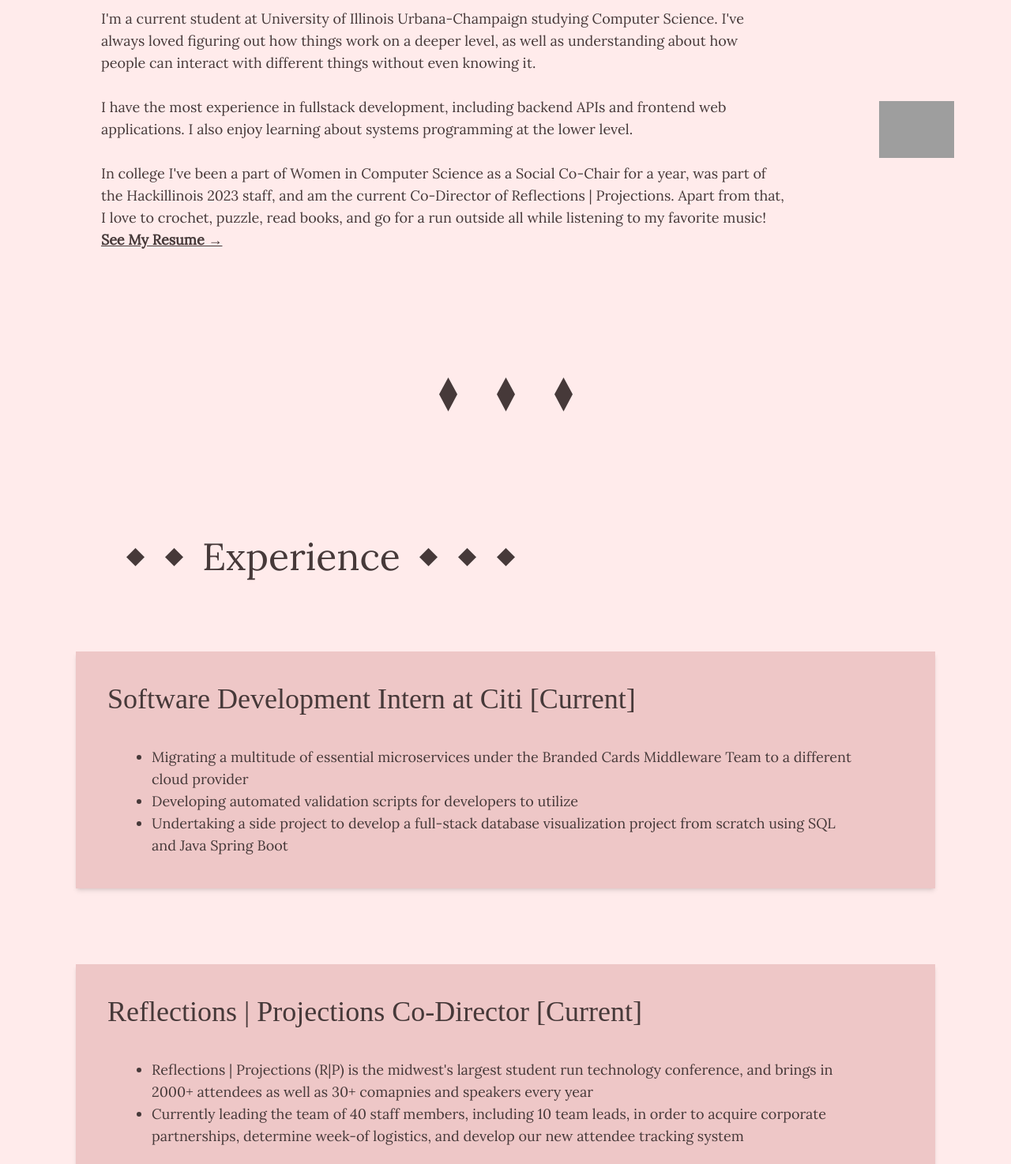
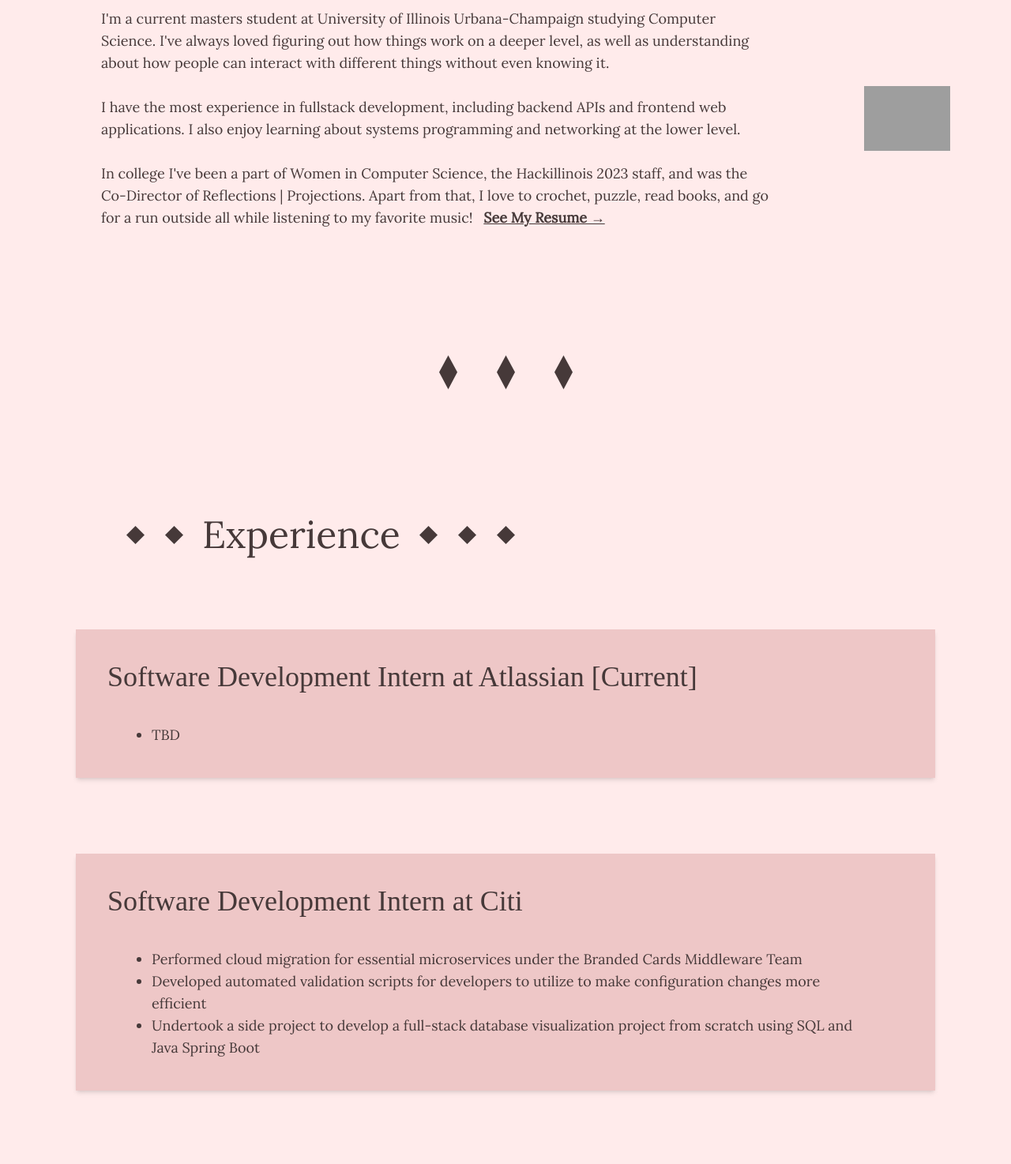
Before and after one commit to inolasv/inolasv.github.io, a React app: page / in a window 1280 px wide. Shown: the part 302-1776 px from the top of the page at 79% size. Built offline with nearby package versions, Linux system fonts and the light colour scheme; grey boxes are pictures that could not be loaded; a web font is replaced by a local one.

Commit message:
updates 5/16/24

```diff
--- a/public/index.html
+++ b/public/index.html
@@ -1,6 +1,5 @@
 <!DOCTYPE html>
 <html lang="en">
-
   <head>
     <meta charset="utf-8" />
     <link rel="icon" href="%PUBLIC_URL%/favicon.ico" />
@@ -23,7 +22,15 @@
       Learn how to configure a non-root public URL by running `npm run build`.
     -->
     <!-- Google Font -->
-  <link href="https://fonts.googleapis.com/css?family=Metamorphous|Lora" rel="stylesheet">
+    <style>
+      body {
+        background-color: #ffebeb;
+      }
+    </style>
+    <link
+      href="https://fonts.googleapis.com/css?family=Metamorphous|Lora"
+      rel="stylesheet"
+    />
     <title>Saloni Vaishnav</title>
   </head>
 
@@ -41,5 +48,4 @@
       To create a production bundle, use `npm run build` or `yarn build`.
     -->
   </body>
-
 </html>
--- a/src/components/project-card.js
+++ b/src/components/project-card.js
@@ -30,7 +30,14 @@ function ProjectCard() {
       <div className="justify-center items-center flex fixed inset-0 z-50 lg:w-full lg:h-full w-fit h-fit">
         <div className="absolute w-screen h-screen" onClick={onHidePopup}></div>
         <div className="bg-dark-pink flex flex-col scrollbar-hide overflow-scroll outline outline-brown dark:outline-light-pink lg:outline-8 rounded-lg border-brown dark:border-light-pink border-4 lg:border-8 hover: relative w-2/3 h-96 my-6 mx-auto max-w-3xl">
-          <div className="font-heading text-brown text-2xl lg:text-3xl flex pt-4 lg:pt-10 pl-3 lg:pl-9 pb-3">
+          <div
+            className="font-body text-brown text-2xl lg:text-3xl flex pt-2 pl-3 lg:pl-80 lg:ml-96"
+            onClick={onHidePopup}
+          >
+            <button> X </button>
+          </div>
+
+          <div className="font-heading text-brown text-2xl lg:text-3xl flex lg:pt-4 pl-3 lg:pl-9 pb-3">
             {popupData.title}
           </div>
 
--- a/src/data/experiences.json
+++ b/src/data/experiences.json
@@ -1,23 +1,28 @@
 [
   {
-        "id": 2,
-        "title": "Software Development Intern at Citi [Current]",
-        "description": [
-            "Migrating a multitude of essential microservices under the Branded Cards Middleware Team to a different cloud provider",
-            "Developing automated validation scripts for developers to utilize",
-            "Undertaking a side project to develop a full-stack database visualization project from scratch using SQL and Java Spring Boot"
-        ]
+    "id": 1,
+    "title": "Software Development Intern at Atlassian [Current]",
+    "description": ["TBD"]
   },
   {
-        "id": 1,
-        "title": "Reflections | Projections Co-Director [Current]",
+    "id": 2,
+    "title": "Software Development Intern at Citi",
     "description": [
-            "Reflections | Projections (R|P) is the midwest's largest student run technology conference, and brings in 2000+ attendees as well as 30+ comapnies and speakers every year",
-            "Currently leading the team of 40 staff members, including 10 team leads, in order to acquire corporate partnerships, determine week-of logistics, and develop our new attendee tracking system"
+      "Performed cloud migration for essential microservices under the Branded Cards Middleware Team",
+      "Developed automated validation scripts for developers to utilize to make configuration changes more efficient",
+      "Undertook a side project to develop a full-stack database visualization project from scratch using SQL and Java Spring Boot"
     ]
   },
   {
     "id": 3,
+    "title": "Reflections | Projections Co-Director",
+    "description": [
+      "Reflections | Projections (R|P) is the midwest's largest student run technology conference, and brings in 2000+ attendees as well as 30+ comapnies and speakers every year",
+      "Led the team of 40 staff members, including 10 team leads, in order to acquire corporate partnerships, determine week-of logistics, and develop our new attendee tracking system"
+    ]
+  },
+  {
+    "id": 4,
     "title": "CS STARS",
     "description": [
       "Participated in a research project focusing on Human Computer Interaction and Usable Security and Privacy under Dr. Camille Cobb",
@@ -26,7 +31,7 @@
     ]
   },
   {
-        "id": 4,
+    "id": 5,
     "title": "Teaching Assistant at Codinu",
     "description": [
       "Instructed students on the fundamentals of Python and Scratch, and led both technical and unplugged lessons on computer science principles",
--- a/src/data/projects.json
+++ b/src/data/projects.json
@@ -1,13 +1,17 @@
 [
+  {
+    "id": 8,
+    "title": "BookApp",
+    "image": "bookapp.png",
+    "tags": ["SwiftUI"],
+    "link": "https://github.com/inolasv/CS465-BookApp",
+    "description": "This app allows people to share books with their community and discover what others might be reading in a user friendly interface"
+  },
   {
     "id": 7,
     "title": "Escape Sliding Puzzle",
     "image": "slidingpuzzle.png",
-        "tags": [
-            "Javascript",
-            "Node.js",
-            "React"
-        ],
+    "tags": ["Javascript", "Node.js", "React"],
     "link": "https://inolasv.github.io/sliding-puzzle/",
     "description": "This game emmulates the Khun Phaen physical block puzzle in a digital way. Users can use mouse, touch, or keyboard to try to solve this brainteaser."
   },
@@ -15,12 +19,7 @@
     "id": 1,
     "title": "SafelyLA",
     "image": "safelyla.png",
-        "tags": [
-            "MySQL",
-            "Javascript",
-            "Node.js",
-            "React"
-        ],
+    "tags": ["MySQL", "Javascript", "Node.js", "React"],
     "link": "https://github.com/inolasv/sp23-cs411-team010-safelyla",
     "description": "This web application allows users to use real Los Angeles crime data as well as user generated reviews to plan safe and educated trips to LA. The main purpose of this project was to use advanced MySQL queries and JavaScript libraries to create a full stack web app with a complete backend."
   },
@@ -28,11 +27,7 @@
     "id": 4,
     "title": "Spotify 'Library'",
     "image": "spot.png",
-        "tags": [
-            "Javascript",
-            "Node.js",
-            "React"
-        ],
+    "tags": ["Javascript", "Node.js", "React"],
     "link": "https://spotify-library-tan.vercel.app/",
     "description": "Create a fun image that displays your spotify statistics to share and compare with your friends! This webapp uses the Spotify API to allow users to sign in and authenticate their Spotify login information to display their favorite artists and songs."
   },
@@ -40,12 +35,7 @@
     "id": 2,
     "title": "RoomHub",
     "image": "roomhub.png",
-        "tags": [
-            "MySQL",
-            "Python",
-            "Django",
-            "Swift"
-        ],
+    "tags": ["MySQL", "Python", "Django", "Swift"],
     "link": "https://github.com/deeya-bodas/slayOS",
     "description": "RoomHub is an innovative mobile application that allows users to have a more seamless roommate experience. There are features to track shared expenses, an algorithm to craft an equal and effective chores cycle, and way to send notes/memos to roommates. "
   },
@@ -53,10 +43,7 @@
     "id": 5,
     "title": "Does Technology in Teen Dramas Impact How Viewers use Technology?",
     "image": "research.png",
-        "tags": [
-            "Python",
-            "Tableau"
-        ],
+    "tags": ["Python", "Tableau"],
     "link": "https://cs.illinois.edu/broadening-participation-computing/programs/csambassadors/participants/51210",
     "description": "This research project centered around usable security and privacy and analyzed the occurences of technology related keywords in teen dramas. We also looked at any trends that might exist regarding genre, release year, popularity, and/or rating of the tv shows."
   },
@@ -64,12 +51,7 @@
     "id": 3,
     "title": "Rate My GenEds @ UIUC",
     "image": "ratemygeneds.png",
-        "tags": [
-            "MongoDB",
-            "Javascript",
-            "Node.js",
-            "React"
-        ],
+    "tags": ["MongoDB", "Javascript", "Node.js", "React"],
     "link": "https://github.com/inolasv/dev-ada-ratemygeneds",
     "description": "Choosing which general education classes to take at the University of Illinois Urbana-Champaign can be a hassle to plan around core major classes. Rate My Geneds @ UIUC is a user centric web application that allows students at UIUC to make educated decisions in which gen-eds to take through reviews and ratings given by other students who have already taken those classes."
   },
@@ -77,12 +59,7 @@
     "id": 6,
     "title": "Zombie Tracker",
     "image": "zombie.png",
-        "tags": [
-            "Javascript",
-            "Node.js",
-            "React",
-            "Python"
-        ],
+    "tags": ["Javascript", "Node.js", "React", "Python"],
     "link": "https://github.com/inolasv/CodeAda-Runtime-Terrors-2021",
     "description": "Worried about your friends becoming zombies? This project will help you diagnose if they have been ‘zombie-fied’ and provide maps to track any other ‘zombifications’ that might have happened in your area! This project analogizes the Covid-19 pandemic in a creative way, and was created for the CodeAda Hackathon held by the Women in Computer Science organization."
   }
--- a/src/pages/about.js
+++ b/src/pages/about.js
@@ -1,7 +1,6 @@
 import React from "react";
 import MyPic from "../images/mypic.png";
-import Resume from "../components/Saloni-Vaishnav-Resume-7-2-23.pdf";
-
+import Resume from "../components/Saloni-Vaishnav-Resume_4-10-24.pdf";
 /**
  * Projects section
  * @return {div} the html code
@@ -20,7 +19,7 @@ function AboutSection() {
       <div className="flex bg-light-pink dark:bg-brown lg:flex-row flex-col">
         <div className="flex flex-wrap flex-col lg:pr-20">
           <div className="font-body lg:px-0 px-5 lg:text-lg text-md text-brown dark:text-light-pink">
-            I&apos;m a current student at University of Illinois
+            I&apos;m a current masters student at University of Illinois
             Urbana-Champaign studying Computer Science. I&apos;ve always loved
             figuring out how things work on a deeper level, as well as
             understanding about how people can interact with different things
@@ -28,14 +27,14 @@ function AboutSection() {
             <br />
             I have the most experience in fullstack development, including
             backend APIs and frontend web applications. I also enjoy learning
-            about systems programming at the lower level.
+            about systems programming and networking at the lower level.
             <br />
             <br />
-            In college I&apos;ve been a part of Women in Computer Science as a
-            Social Co-Chair for a year, was part of the Hackillinois 2023 staff,
-            and am the current Co-Director of Reflections | Projections. Apart
-            from that, I love to crochet, puzzle, read books, and go for a run
-            outside all while listening to my favorite music! &ensp;
+            In college I&apos;ve been a part of Women in Computer Science, the
+            Hackillinois 2023 staff, and was the Co-Director of Reflections |
+            Projections. Apart from that, I love to crochet, puzzle, read books,
+            and go for a run outside all while listening to my favorite music!
+            &ensp;
             <a
               className="font-body font-bold lg:text-lg text-md underline"
               href={Resume}
```
Also changed, not shown: .eslintrc.json, src/images/projects/bookapp.png (added), 2 other files. Lines whose indentation alone changed are shown as unchanged.
